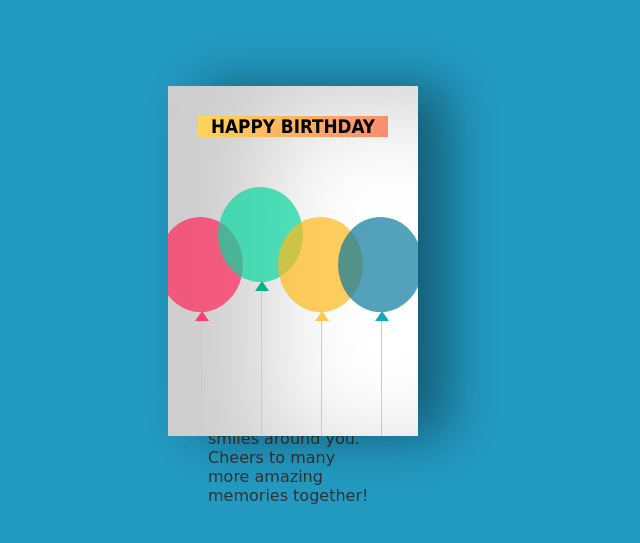
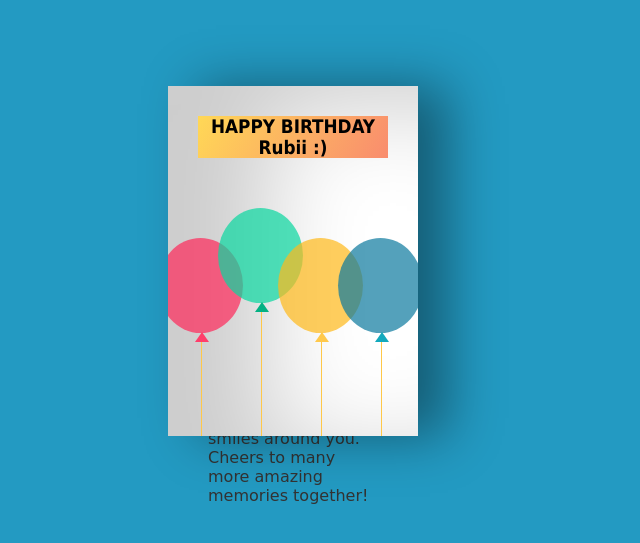
Before and after one commit to harshwss23/Bdaywish, a plain HTML site: page index.html in a window 1280 px wide. Shown: the part 127-670 px from the top of the page, without its empty margins (342-982 px from the left). Drawn offline with Linux system fonts and the light colour scheme.

Commit message:
Update index.html

```diff
--- a/index.html
+++ b/index.html
@@ -13,7 +13,7 @@
 <body>
     <div class="birthdayCard">
         <div class="cardFront">
-            <h3 class="happy">HAPPY BIRTHDAY </h3>
+            <h3 class="happy">HAPPY BIRTHDAY Rubii :)</h3>
             <div class="balloons">
                 <div class="balloon-1"></div>
                 <div class="balloon-2"></div>
@@ -23,9 +23,9 @@
         </div>
         <div class="cardInside">
             <h3 class="back">Happy Wala Bday 💞🎂!</h3>
-            <p>Dear Mahila Mirta Ji,</p>
+            <p>Dear Mahila Mirta JI,</p>
             <p>
-                🎉✨ May all your dreams come true,  my Wifey, and may you achieve incredible success in the future. Stay as happy and cheerful as you are now, always spreading smiles around you. Cheers to many more amazing memories together! </p>
+                🎉✨ May all your dreams come true, and may you achieve incredible success in the future. Stay as happy and cheerful as you are now, always spreading smiles around you. Cheers to many more amazing memories together! </p>
             <p class="name"></p>
         </div>
     </div>
```
